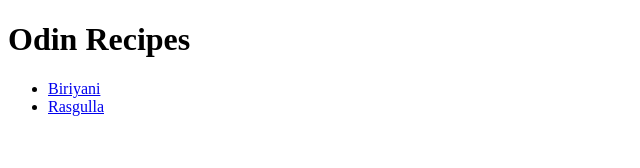
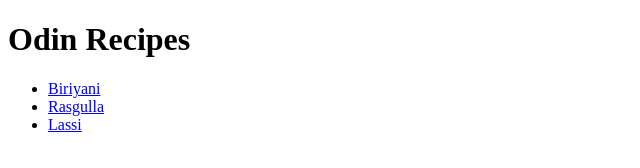
Before and after one commit to Debopri-yo/odin-recipes, a plain HTML site: page index.html in a window 1280 px wide. Shown: the full height of the page, 0-640 px from the left. Drawn offline with Linux system fonts and the light colour scheme.

Commit message:
fix the link the lassi link was not working properly becaused the misplacing of the anchor tag.

```diff
--- a/index.html
+++ b/index.html
@@ -20,6 +20,7 @@
         <ul>
         <li><a href="recipes/biriyani.html">Biriyani</a></li>
         <li><a href="recipes/Rasgulla.html">Rasgulla</a></li>
+        <li><a href="recipes/lassi.html">Lassi</a></li>
         </ul>
 
 
```
